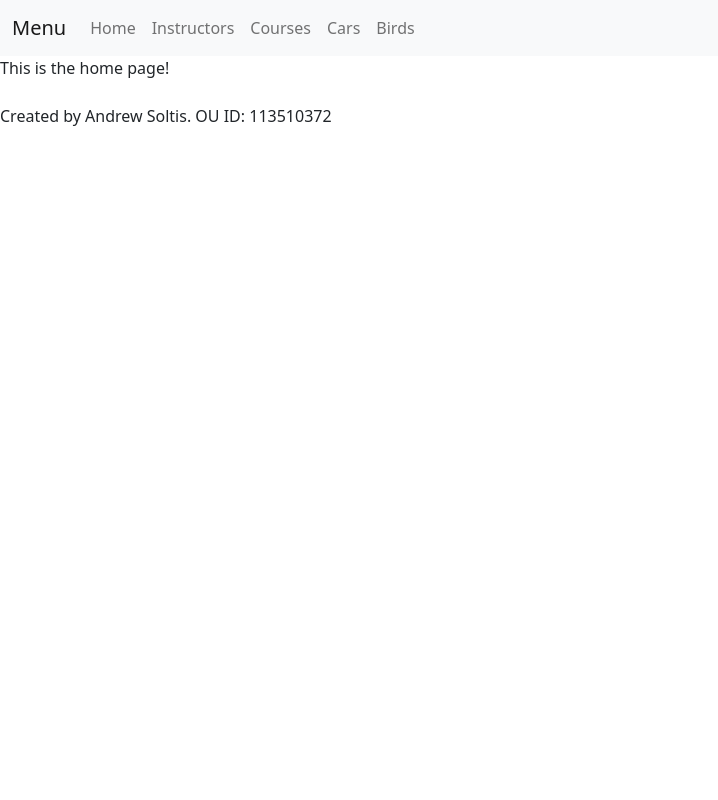
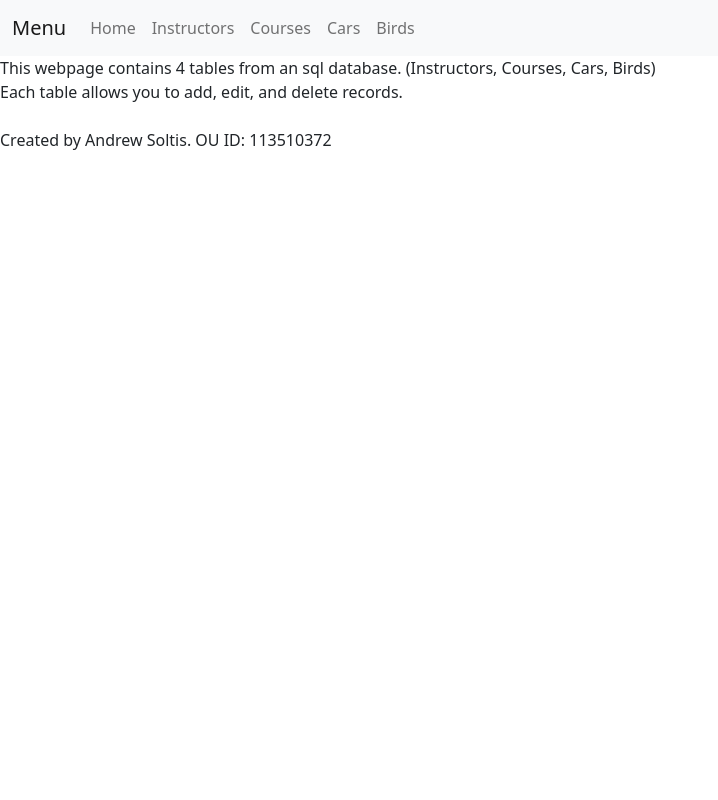
Before and after one commit to amsoltis/Homework4, a PHP site: page / in a window 1280 px wide. Shown: the whole page, without its empty margins (0-718 px from the left). Run offline with PHP 8.4, Linux system fonts and the light colour scheme.

Commit message:
Index Description

```diff
--- a/index.php
+++ b/index.php
@@ -3,7 +3,10 @@
 </head>
 
   <body>
-    This is the home page!
+    This webpage contains 4 tables from an sql database. (Instructors, Courses, Cars, Birds)
+    <br>
+    Each table allows you to add, edit, and delete records.
+    </br>
   </body>
 
 <footer>
```
